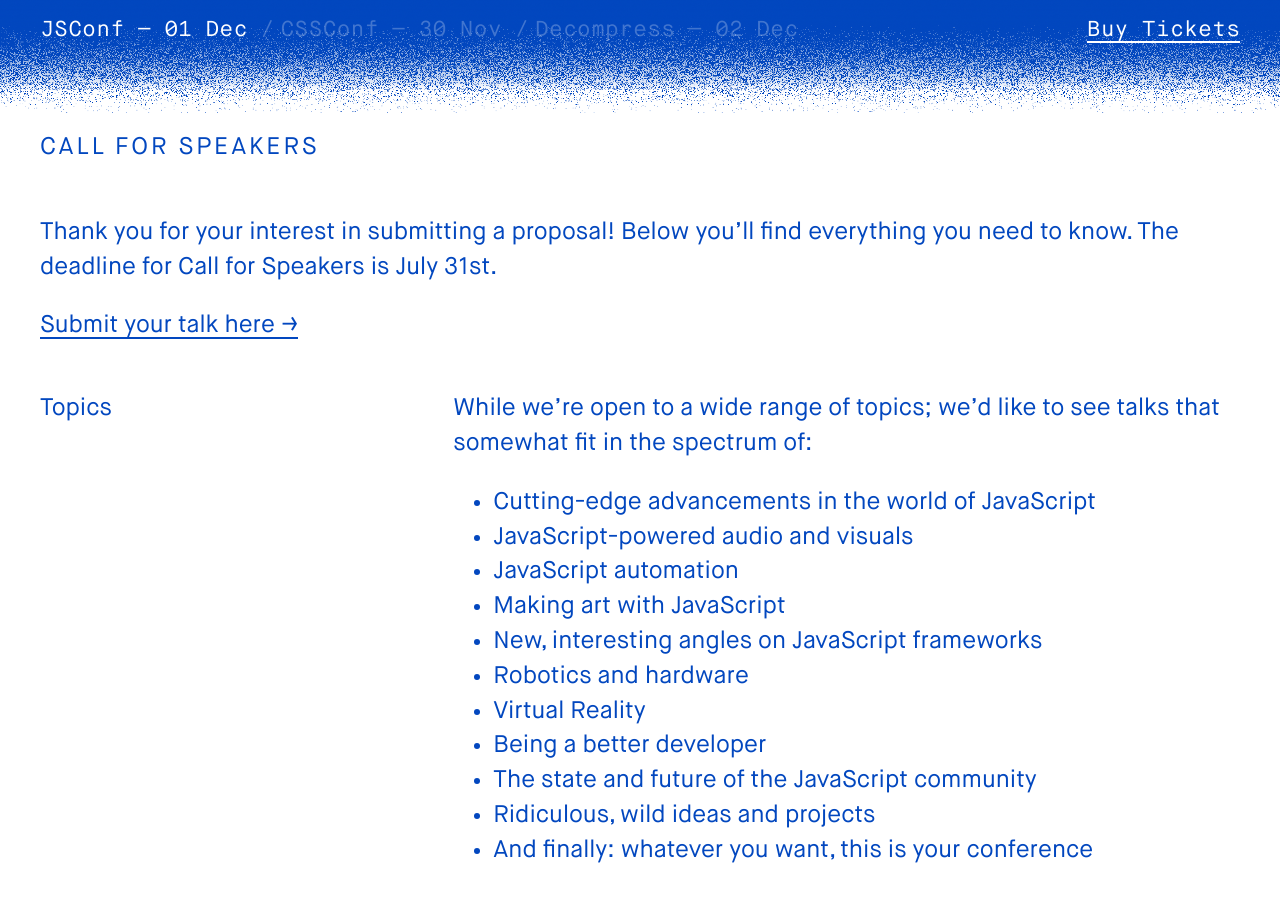
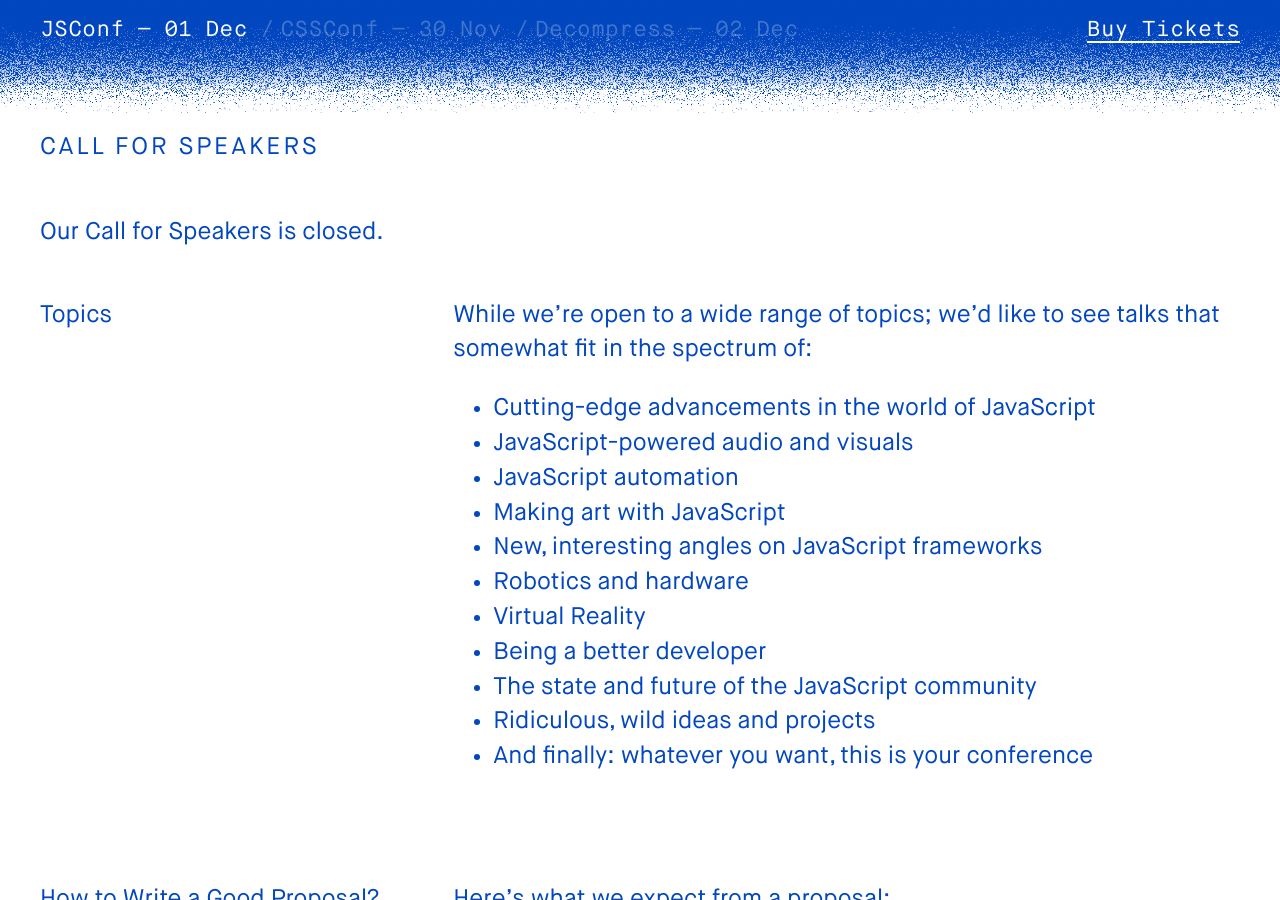
Before and after one commit to vsfest/2016.jsconfau.com, a Jekyll site: the page built from call-for-speakers/index.html, in a window 1280 px wide and 900 px high. Built offline with Jekyll 4.4.1, drawn with Linux system fonts in a browser that asks for light colours; some of the changed text lies outside the part shown.

Commit message:
removes CFP

```diff
--- a/_layouts/default.html
+++ b/_layouts/default.html
@@ -12,9 +12,6 @@
           <path fill="#FFFFFF" d="M103.354,69.301c-1.8-12.24-5.22-21.239-10.259-26.819c-5.22-5.58-13.5-8.279-25.199-8.279 c-18.719,0-28.439,9.539-28.439,21.778c0,5.94,2.16,10.8,6.48,14.22s13.679,7.56,28.259,12.42 c27.899,8.819,39.059,18.359,39.059,35.818c0,9.18-3.6,16.919-10.62,23.399c-7.2,6.479-16.919,9.719-28.979,9.719 c-23.759,0-40.858-11.879-43.918-34.738l15.119-3.24c2.88,15.3,10.8,23.76,28.799,23.76c15.839,0,24.479-8.1,24.479-18.899 c0-4.86-1.98-8.64-5.76-11.699c-3.78-3.061-12.419-6.66-25.559-10.979c-16.74-5.4-27.899-10.8-33.659-16.38 s-8.64-13.14-8.64-22.679c0-10.26,3.959-19.079,11.699-26.1c7.74-7.02,18.54-10.439,32.219-10.439 c29.879,0,46.798,15.3,50.578,46.078L103.354,69.301z" />
         </svg>
       </a>
-      <p class="cfp">
-        <a href="{{ '/call-for-speakers' | prepend: site.github.url }}">Call for Proposals Closing Jul 31</a>
-      </p>
     </div>
     <div class="wrapper content-wrapper">
 
--- a/call-for-speakers/index.html
+++ b/call-for-speakers/index.html
@@ -4,9 +4,7 @@
 
 <h1>Call For Speakers</h1>
 <p>
-  Thank you for your interest in submitting a proposal! Below you’ll find everything you need to know.<strong> The deadline for Call for Speakers is July 31st.</strong></p>
-<p>
-  <a href="http://2016.jsconfau.com/cfp/">Submit your talk here &rarr;</a>
+  Our Call for Speakers is closed.
 </p>
 
 <div class="row">
@@ -169,9 +167,8 @@
   </p>
   <div class="title-content">
     <p>
-      We're gathering submissions through an external form.
+      Our Call for Speakers is closed.
     </p>
-    <a href="http://2016.jsconfau.com/cfp/">Submit your talk here &rarr;</a>
   </div>
 </div>
 
```
